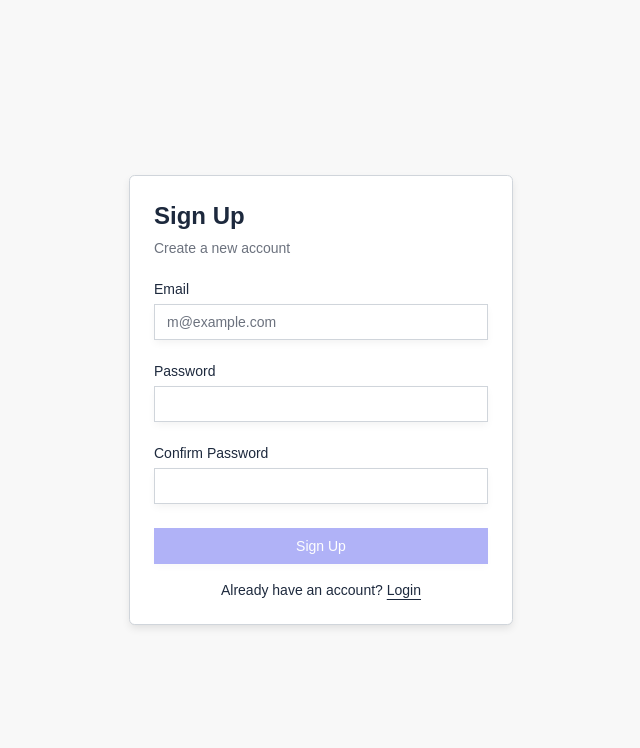
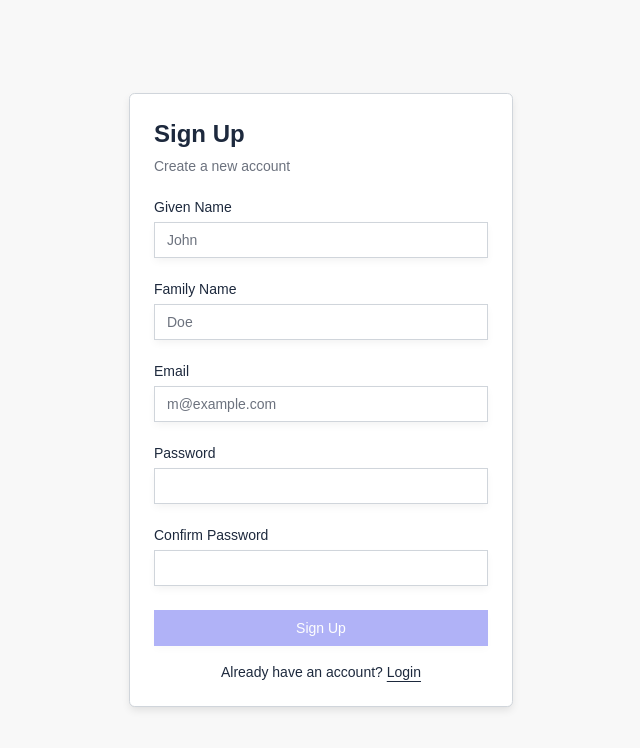
Before and after one commit to thesushilsharma/Mayalu, a Next.js app: page /auth/sign-up in a window 1280 px wide. Shown: the top 748 px of the page, without its empty margins (319-959 px from the left). Built offline with nearby package versions, Linux system fonts and the light colour scheme; what limiter would draw is missing.

Commit message:
adding new variables for signup

```diff
--- a/src/app/actions/auth.action.ts
+++ b/src/app/actions/auth.action.ts
@@ -78,16 +78,17 @@ export async function signUpAction(
       return { errors: validatedFields.error.flatten().fieldErrors };
     }
 
-    const { email, password } = validatedFields.data;
+    const { givenName,familyName, email, password } = validatedFields.data;
     const supabase = await createClient();
 
     const { data, error } = await supabase.auth.signUp({
       email,
       password,
       options: {
-        emailRedirectTo: `${BASE_URL}/auth/login?message=Email confirmed successfully`,
         data: {
           signup_timestamp: new Date().toISOString(),
+          givenName,
+          familyName,
         },
       },
     });
--- a/src/components/auth/sign-up-form.tsx
+++ b/src/components/auth/sign-up-form.tsx
@@ -17,7 +17,10 @@ import { useActionState } from "react";
 import { signUpAction } from "@/app/actions/auth.action";
 import { CheckCircle2, XCircle } from "lucide-react";
 import { useDebounce } from "use-debounce";
-import { doPasswordsMatch, validatePasswordStrength } from "@/lib/validations/authHelper";
+import {
+  doPasswordsMatch,
+  validatePasswordStrength,
+} from "@/lib/validations/authHelper";
 
 const initialState: AuthState = { errors: {} };
 
@@ -30,6 +33,8 @@ export function SignUpForm({
     initialState
   );
   const [formValues, setFormValues] = useState({
+    givenName: "",
+    familyName: "",
     email: "",
     password: "",
     confirmPassword: "",
@@ -74,6 +79,48 @@ export function SignUpForm({
         <CardContent>
           <form action={formAction}>
             <div className="flex flex-col gap-6">
+              <div className="grid gap-2">
+                <Label htmlFor="givenName">Given Name</Label>
+                <Input
+                  id="givenName"
+                  type="text"
+                  name="givenName"
+                  placeholder="John"
+                  value={formValues.givenName}
+                  onChange={handleChange}
+                  required
+                  aria-invalid={!!state.errors?.givenName}
+                  aria-describedby={
+                    state.errors?.givenName ? "givenName-error" : undefined
+                  }
+                />
+                {state.errors?.givenName && (
+                  <p id="givenName-error" className="text-sm text-red-500">
+                    {state.errors.givenName[0]}
+                  </p>
+                )}
+              </div>
+              <div className="grid gap-2">
+                <Label htmlFor="familyName">Family Name</Label>
+                <Input
+                  id="familyName"
+                  type="text"
+                  name="familyName"
+                  placeholder="Doe"
+                  value={formValues.familyName}
+                  onChange={handleChange}
+                  required
+                  aria-invalid={!!state.errors?.familyName}
+                  aria-describedby={
+                    state.errors?.familyName ? "familyName-error" : undefined
+                  }
+                />
+                {state.errors?.familyName && (
+                  <p id="familyName-error" className="text-sm text-red-500">
+                    {state.errors.familyName[0]}
+                  </p>
+                )}
+              </div>
               <div className="grid gap-2">
                 <Label htmlFor="email">Email</Label>
                 <Input
--- a/src/lib/types/auth.d.ts
+++ b/src/lib/types/auth.d.ts
@@ -2,6 +2,8 @@ type AuthState = {
     success?: boolean;
     message?: string;
     errors?: {
+        givenName?: string[];
+        familyName?: string[];
         email?: string[];
         password?: string[];
         confirmPassword?: string[];
--- a/src/lib/validations/auth.ts
+++ b/src/lib/validations/auth.ts
@@ -17,6 +17,8 @@ export const loginSchema = z.object({
 
 export const signUpSchema = z
   .object({
+    givenName: z.string().min(1, 'Given name is required'),
+    familyName: z.string().min(1, 'Family name is required'),
     email: z.string().email('Please enter a valid email address').trim().toLowerCase(),
     password: strongPasswordSchema,
     confirmPassword: z.string().min(1, 'Please confirm your password'),
```
